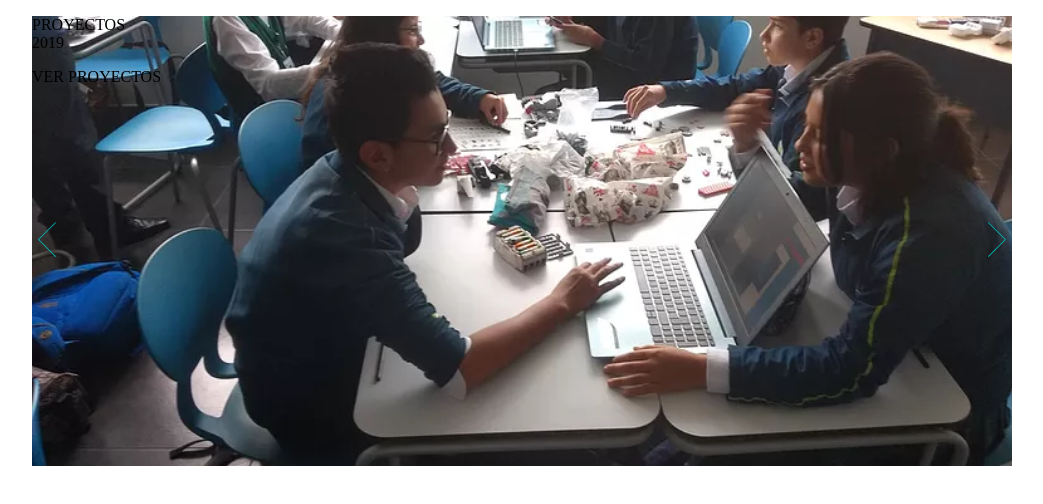
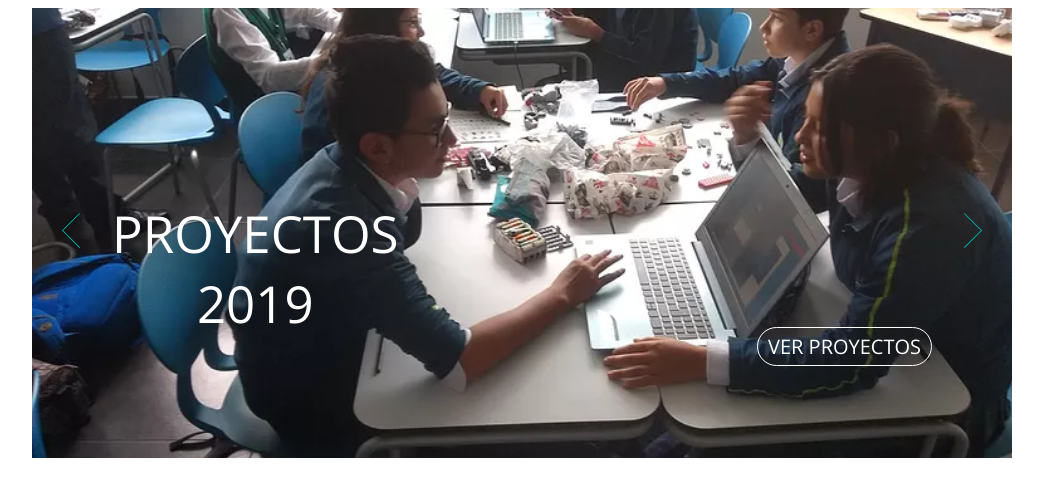
Before and after one commit to danielcarv96/Copy_Liceo_Campo_David, a plain HTML site: page index.html in a window 1280 px wide. Shown: the whole page, without its empty margins (118-1161 px from the left). Drawn offline with nearby package versions, Linux system fonts and the light colour scheme.

Commit message:
añadido anchor a a la derecha dentro del slider

```diff
--- a/css/styles.css
+++ b/css/styles.css
@@ -15,6 +15,7 @@
 .slider-btn{
   background: none;
   border: none;
+  padding: 0 30px;
 }
 
 .slider{
@@ -38,3 +39,35 @@
   right: 0;
   top: 205px;
 }
+
+.slider-content-left p{
+  color: white;
+  font-size: 51px;
+  margin: 0;
+  font-family: 'Open Sans', sans-serif;
+  font-weight: 300;
+}
+
+.slider-content-left{
+  text-align: center;
+  position: absolute;
+  left: 80px;
+  top: 190px;
+}
+
+.slider-content-right{
+  position: absolute;
+  right: 80px;
+  top: 325px;
+}
+
+.slider-content-right a{
+  color: white;
+  font-size: 20px;
+  font-family: 'Open Sans', sans-serif;
+  font-weight: 300;
+  text-decoration: none;
+  border: 1px solid;
+  border-radius: 20px;
+  padding: 5px 10px;
+}
--- a/index.html
+++ b/index.html
@@ -6,6 +6,7 @@
 
   <title></title>
   <link rel="stylesheet" href="css/styles.css">
+  <link href="https://fonts.googleapis.com/css?family=Open+Sans:300,400&display=swap" rel="stylesheet">
 </head>
 
 <body>
@@ -14,29 +15,29 @@
 
   <main>
     <div class="slider">
-      <button class="left-btn slider-btn">
+      <a href="#" class="left-btn slider-btn">
         <!--SVG Tomado de la página-->
         <svg version="1.1" xmlns="http://www.w3.org/2000/svg" xmlns:xlink="http://www.w3.org/1999/xlink" x="0px" y="0px"
           viewBox="0 0 21 41" enable-background="new 0 0 21 41" style="user-select: auto;">
           <polygon points="20.3,40.8 0,20.5 20.3,0.2 21,0.9 1.3,20.5 21,40.1 " style="user-select: auto;"></polygon>
         </svg>
-      </button>
+      </a>
 
       <div class="slider-content-left slider-content">
         <p>PROYECTOS<br>2019</p>
       </div>
 
       <div class="slider-content-right slider-content">
-        <a>VER PROYECTOS</a>
+        <a href="#">VER PROYECTOS</a>
       </div>
 
-      <button class="right-btn slider-btn">
+      <a href="#" class="right-btn slider-btn">
         <!--SVG Tomado de la página-->
         <svg version="1.1" xmlns="http://www.w3.org/2000/svg" xmlns:xlink="http://www.w3.org/1999/xlink" x="0px" y="0px"
           viewBox="0 0 21 41" enable-background="new 0 0 21 41" style="user-select: auto;">
           <polygon points="20.3,40.8 0,20.5 20.3,0.2 21,0.9 1.3,20.5 21,40.1 " style="user-select: auto;"></polygon>
         </svg>
-      </button>
+      </a>
     </div>
   </main>
 
```
